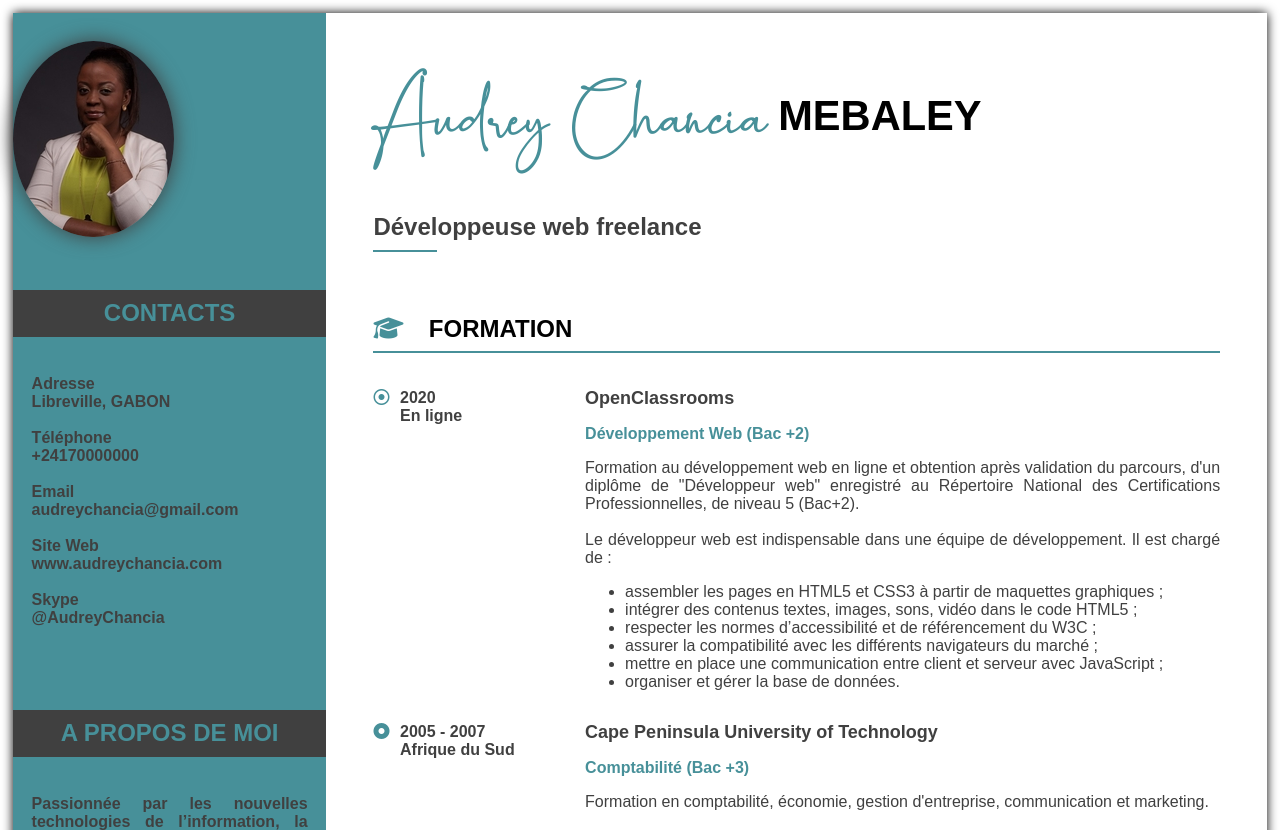
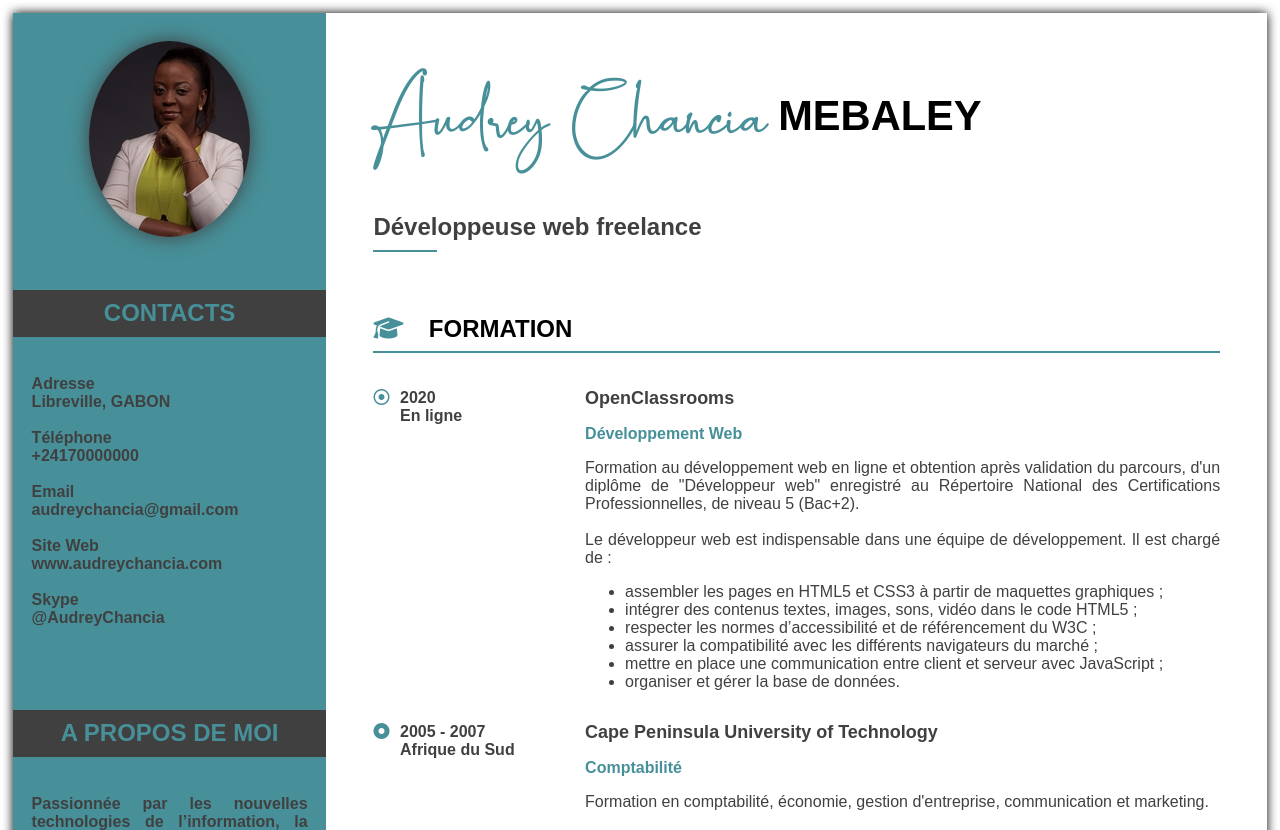
Before and after one commit to AudreyChancia/Projet2OC, a plain HTML site: page index.html in a window 1280 px wide. Shown: the top 830 px of the page. Drawn offline with Linux system fonts and the light colour scheme.

Commit message:
Photo centrée

```diff
--- a/index.html
+++ b/index.html
@@ -90,7 +90,7 @@
 
                                 <div class="details">
                                     <h2>OpenClassrooms</h2>
-                                    <h3>Développement Web (Bac +2)</h3>
+                                    <h3>Développement Web</h3>
                                     <p>Formation au développement web en ligne et obtention après validation du parcours, d'un diplôme de "Développeur web" enregistré au Répertoire National des Certifications Professionnelles, de niveau 5 (Bac+2). <br/>
                                     <br/>
                                     Le développeur web est indispensable dans une équipe de développement. Il est chargé de : </p>
@@ -117,7 +117,7 @@
 
                                 <div class="details">
                                     <h2>Cape Peninsula University of Technology</h2>
-                                    <h3>Comptabilité (Bac +3)</h3>
+                                    <h3>Comptabilité</h3>
                                     <p>Formation en comptabilité, économie, gestion d'entreprise, communication et marketing.</p>
                                 </div>
                             </article>
--- a/style.css
+++ b/style.css
@@ -132,10 +132,6 @@ h3 {
 	color: rgb(71, 144, 153);
 }
 
-p {
-	text-align: justify;
-}
-
 /* Gauche */
 
 .gauche {
@@ -161,6 +157,7 @@ p {
     background-color: rgb(71, 144, 153);
     color: rgb(64, 64, 64);
     font-weight: bold;
+    text-align: justify;
 }
 
 .propos {
@@ -191,6 +188,10 @@ p {
 	width: 75%;
     color: rgb(64, 64, 64);
     padding-top: 2%;
+}
+
+.droite p {
+	text-align: justify;
 }
 
 .formation, .experience, .competences, .recommandations {
```
